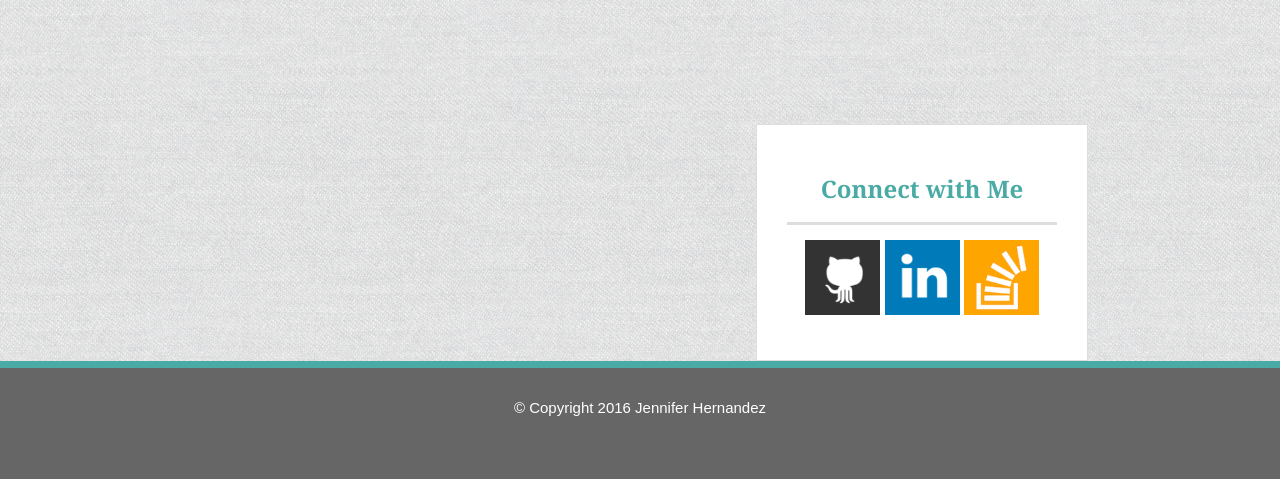
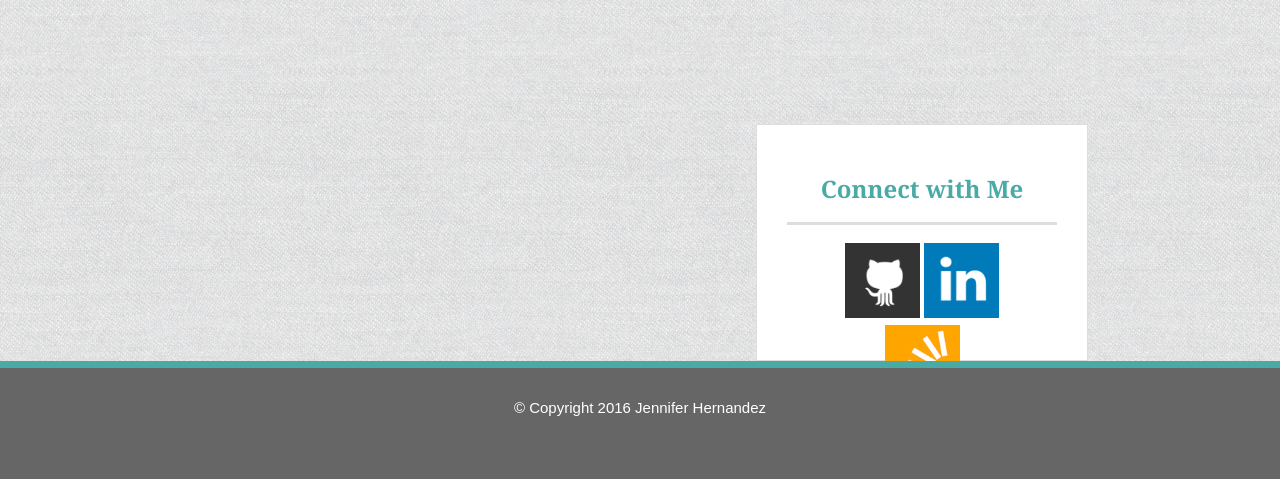
Before and after one commit to jennaroe/Basic-Portfolio, a PHP site: page /contact-index.html in a window 1280 px wide. Shown: the part 817-1296 px from the top of the page. Run offline with PHP 8.4, Linux system fonts and the light colour scheme.

Commit message:
Homework Completed

```diff
--- a/assets/css/contact-style.css
+++ b/assets/css/contact-style.css
@@ -122,10 +122,10 @@ input[type=submit] {
     font-family: 'Georgia', Times, Times New Roman, serif;
     float: right;
 }
-ul{
+.connect-box ul{
     list-style-type: none;
-    margin: 0;
-    padding: 5px;
+    margin: 10px;
+    padding: 8px;
 
 }
 
```
Also changed, not shown: assets/css/style.css (+3 -4 lines).
